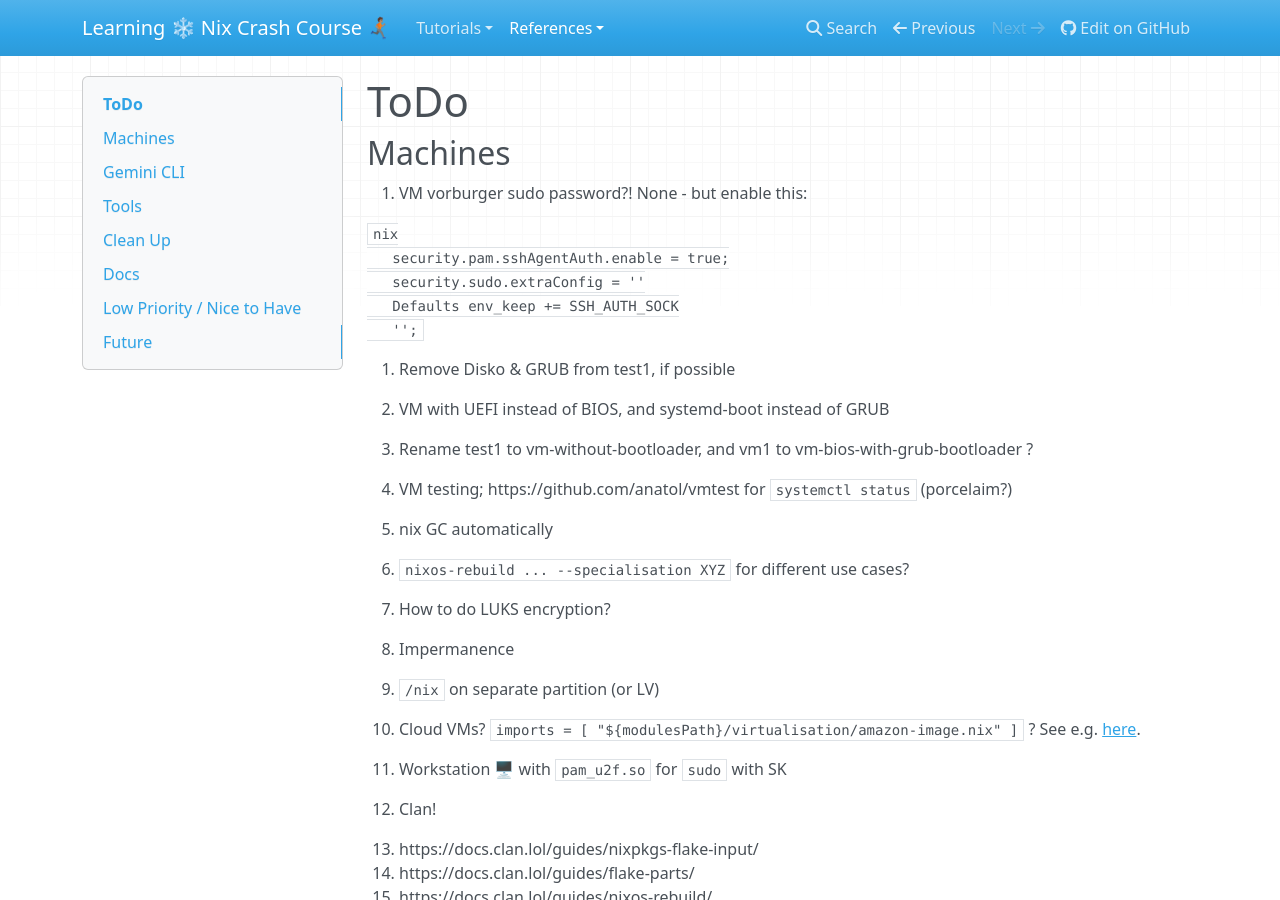
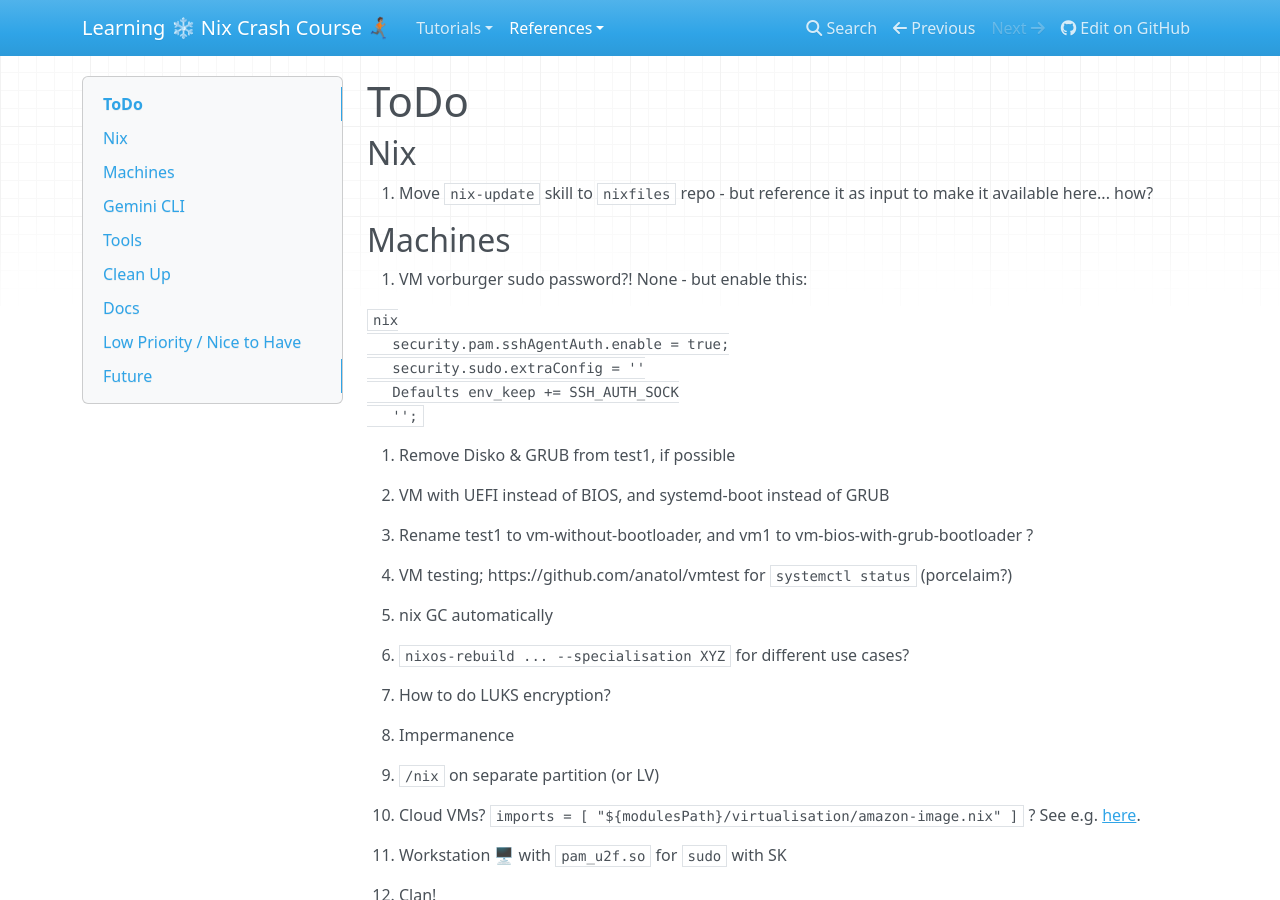
Before and after one commit to vorburger/nixfiles, an MkDocs documentation site: the page built from docs/docs/ToDo.md, in a window 1280 px wide and 900 px high. Built offline with MkDocs 1.6.1, drawn with Linux system fonts in a browser that asks for light colours; nearby versions of some CDN libraries.

Commit message:
Comment out aarch64-linux & aarch64-darwin systems (for now)

```diff
--- a/docs/docs/ToDo.md
+++ b/docs/docs/ToDo.md
@@ -1,4 +1,8 @@
 # ToDo
+
+## Nix
+
+1. Move `nix-update` skill to `nixfiles` repo - but reference it as input to make it available here... how?
 
 ## Machines
 
```
Also changed, not shown: 1 other file.
